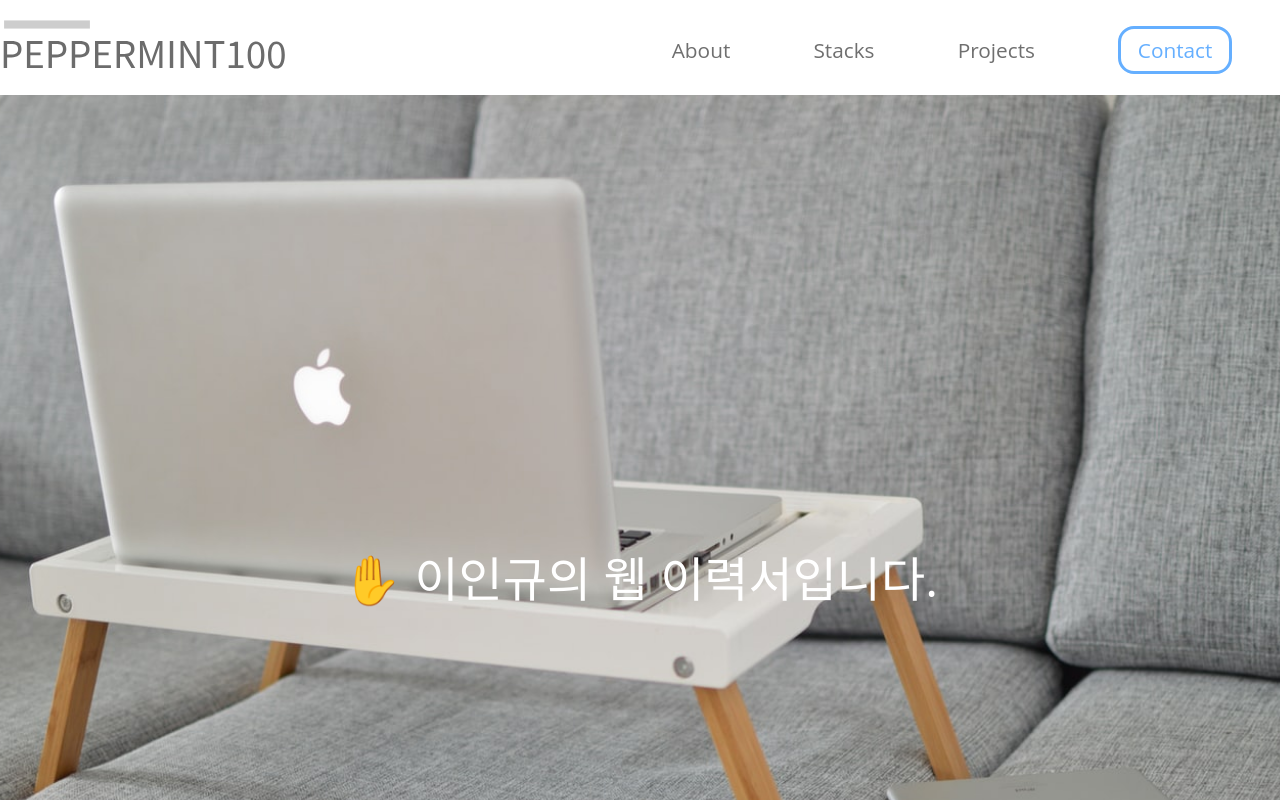
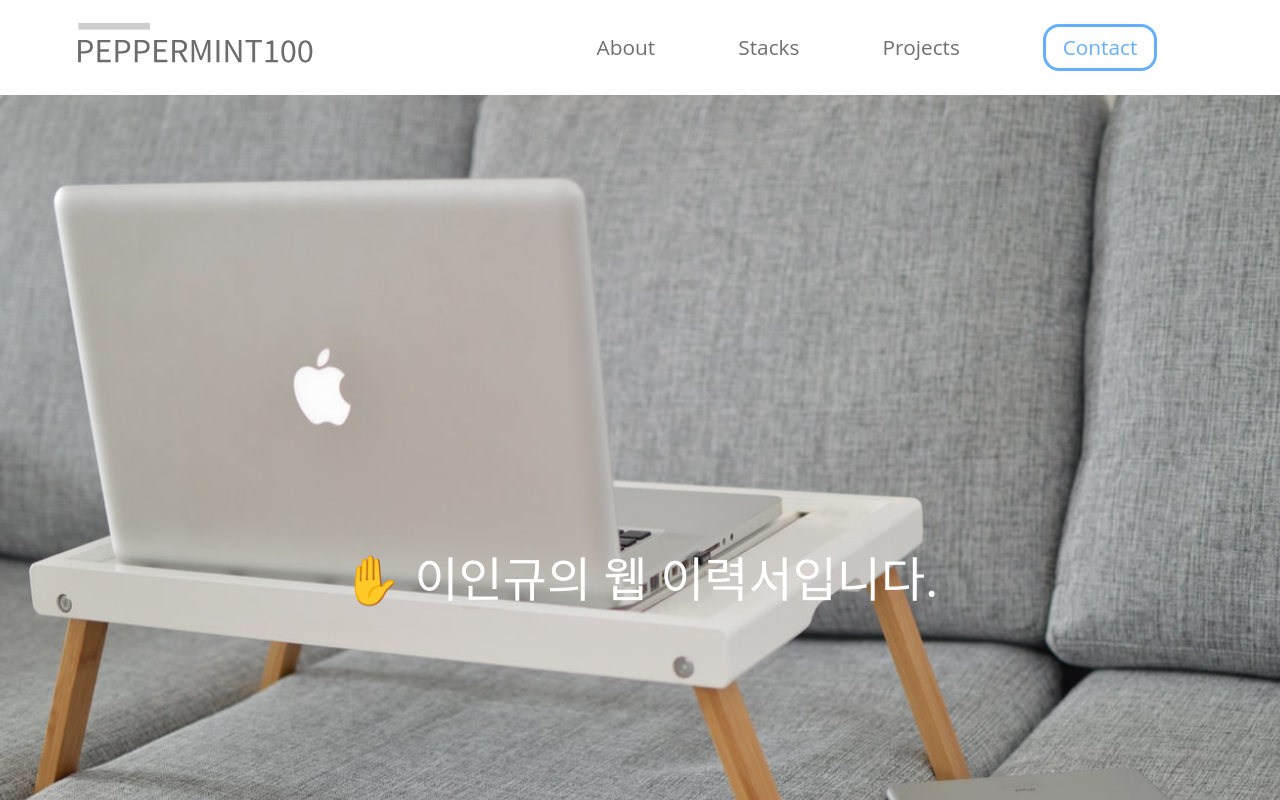
Before and after one commit to peppermint100/my-portfolio, a React app: page / in a window 1280 px wide. Both pictures are taken after a click on the button "한국어". Shown: the top 800 px of the page. Built offline with nearby package versions, Linux system fonts and the light colour scheme.

Commit message:
navbar deployment fixed

```diff
--- a/src/components/Navbar/Navbar.module.css
+++ b/src/components/Navbar/Navbar.module.css
@@ -1,6 +1,6 @@
 .container{
    display: flex;
-   justify-content: space-between;
+   justify-content: space-around;
    flex-wrap: wrap;
    height: 95px;
 }
@@ -11,7 +11,7 @@
 }
 
 .logo img{
-    width: 18rem;
+    width: 15rem;
 }
 
 
```
